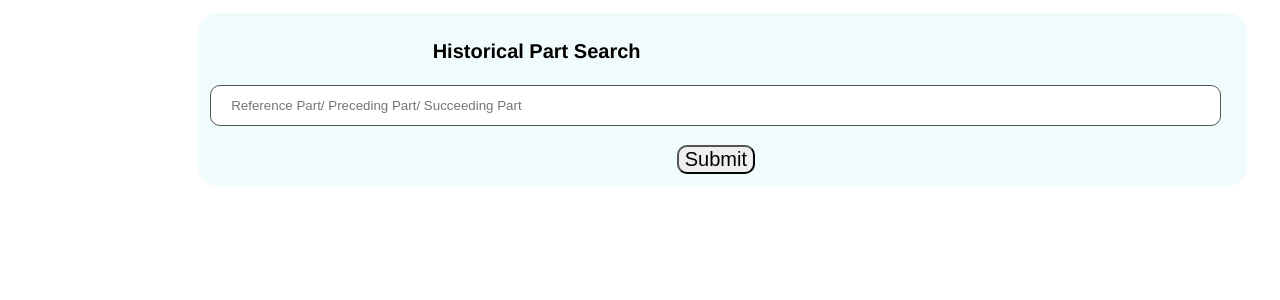
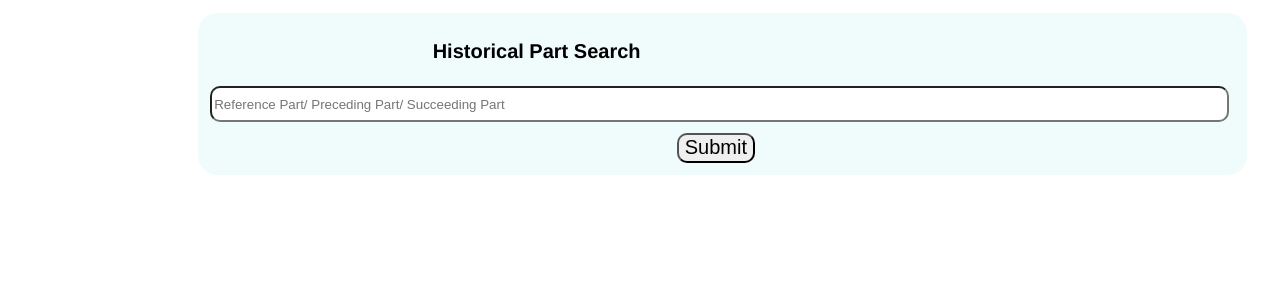
Before and after one commit to maheshksingh/testazureapp, a Flask app: page /form1 in a window 1280 px wide. Shown: the top 300 px of the page. Run offline with Flask 2, Linux system fonts and the light colour scheme.

Commit message:
Update s1.html

```diff
--- a/templates/public/s1.html
+++ b/templates/public/s1.html
@@ -52,14 +52,13 @@ input[type=text]:focus {
 }
 input{
     border-radius: 10px;
-    height: auto;
-    width: auto;
+    height: 30px;
 }
 </style>
 <div id='search1'>
     <h1 style="font-size: 20px;">Historical Part Search</h1>
     <form role="form" action="" method="POST">
-        <input type="text" name="pno" placeholder="Reference Part/ Preceding Part/ Succeeding Part">
+        <input type="number" name="pno" style="width: 100%;" placeholder="Reference Part/ Preceding Part/ Succeeding Part"><br>
         <input style="font-size: 20px;" type="submit">
     </form>
     </div>
```
